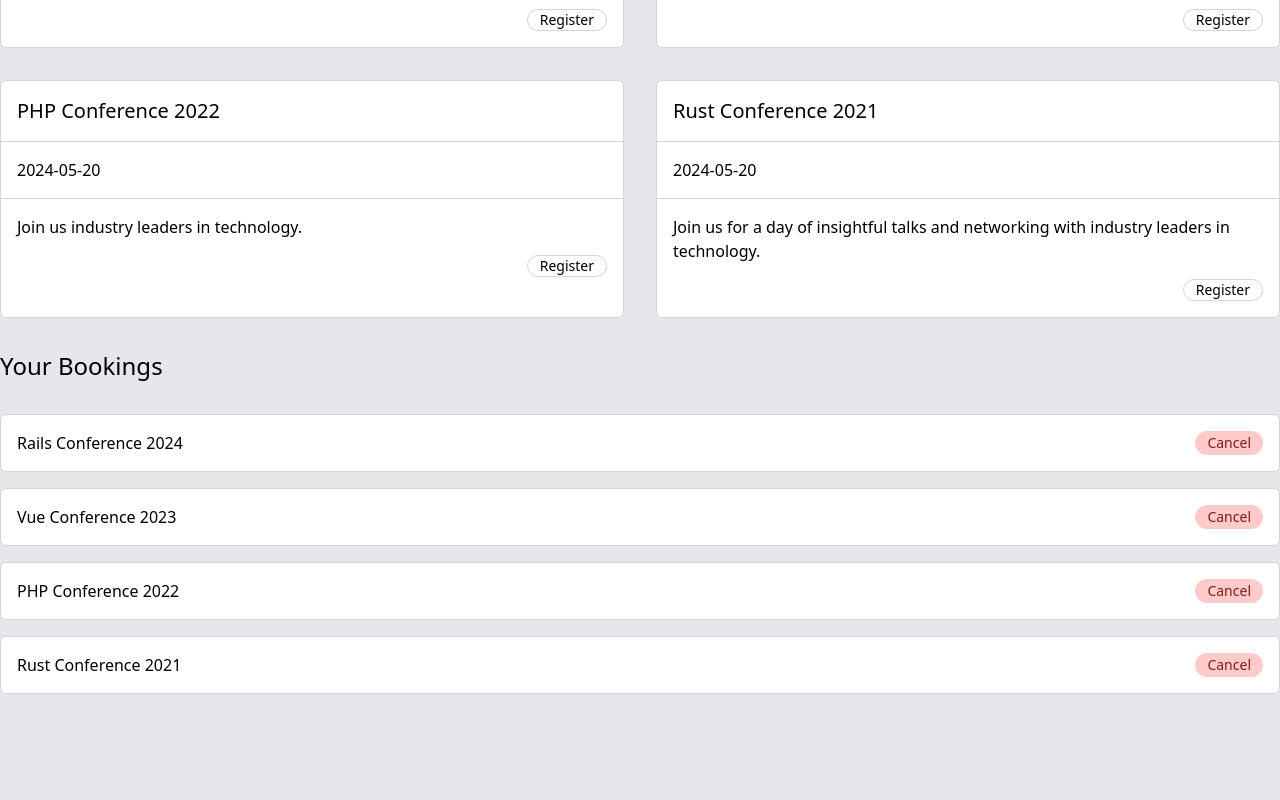
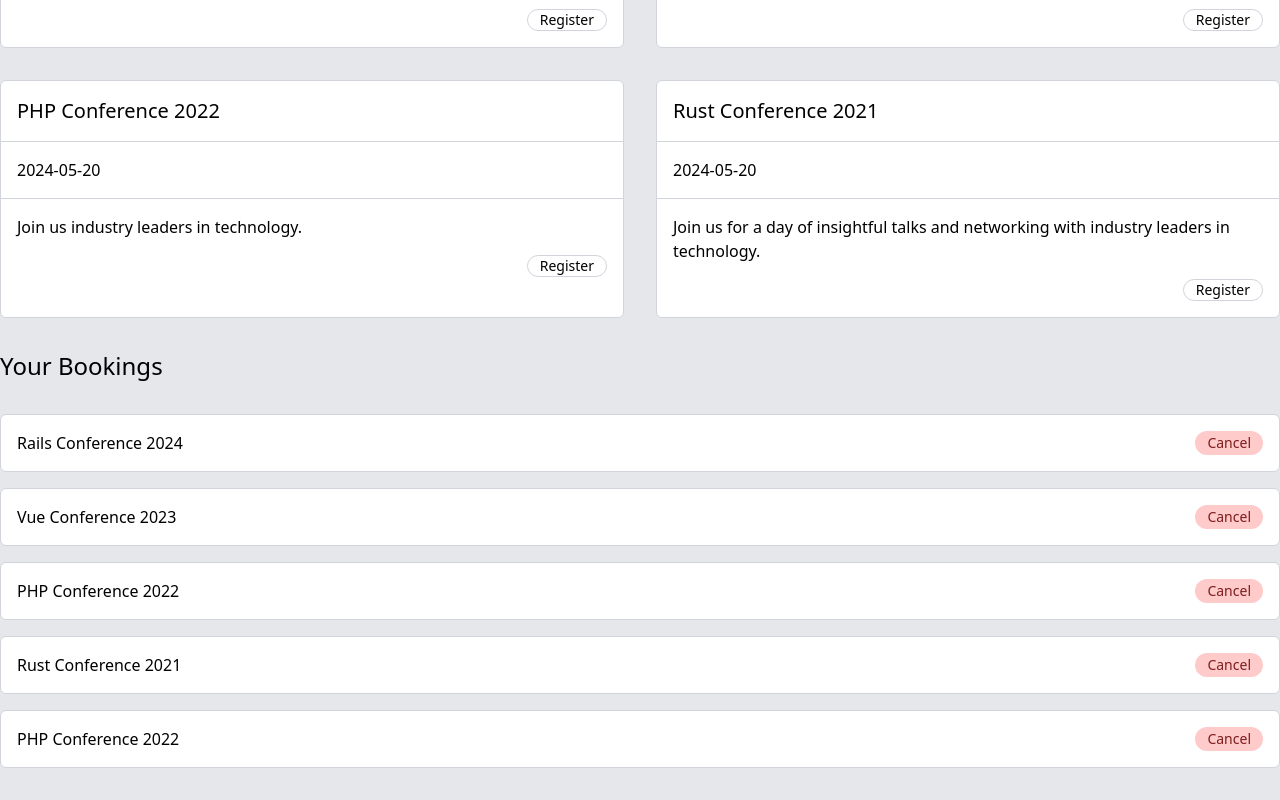
Before and after one commit to LJacobDev/vue-3-in-action-projects, a Vue app in the folder p04-event-booking/: page / in a window 1280 px wide. Shown: the part 358-1158 px from the top of the page. Before the commit the page ends 1084 px from the top, so only its background shows below. Built offline with nearby package versions, Linux system fonts and the light colour scheme; data requests are answered from the project's data file.

Commit message:
Added ability to see new bookings show without needing refresh

```diff
--- a/p04-event-booking/db.json
+++ b/p04-event-booking/db.json
@@ -57,6 +57,13 @@
       "eventId": "4",
       "eventTitle": "Rust Conference 2021",
       "status": "confirmed"
+    },
+    {
+      "id": "1728934504883",
+      "userId": 1,
+      "eventId": "3",
+      "eventTitle": "PHP Conference 2022",
+      "status": "confirmed"
     }
   ]
 }
--- a/p04-event-booking/src/App.vue
+++ b/p04-event-booking/src/App.vue
@@ -53,6 +53,7 @@
     })
   })
   console.log(response)
+  bookings.value.push({...newBooking, status: 'confirmed'})
 }
 </script>
 
```
